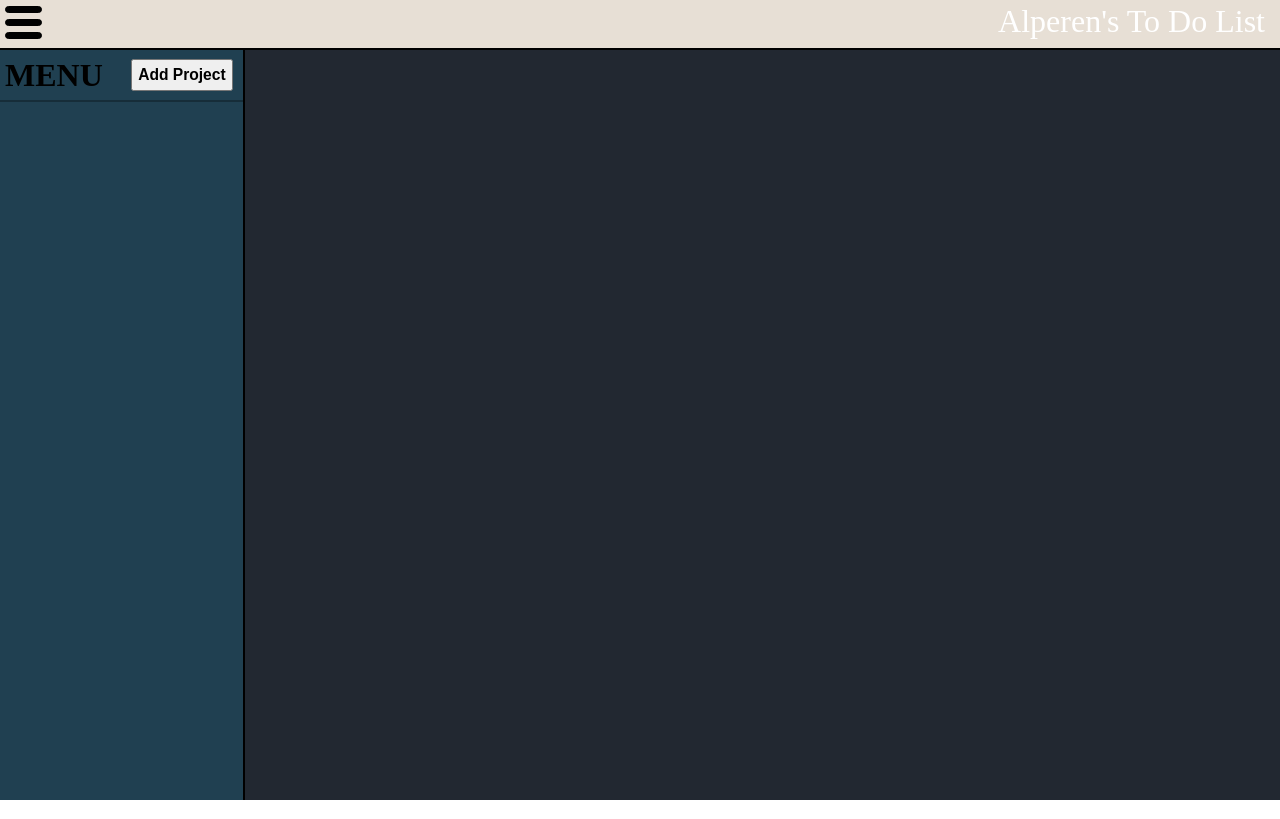
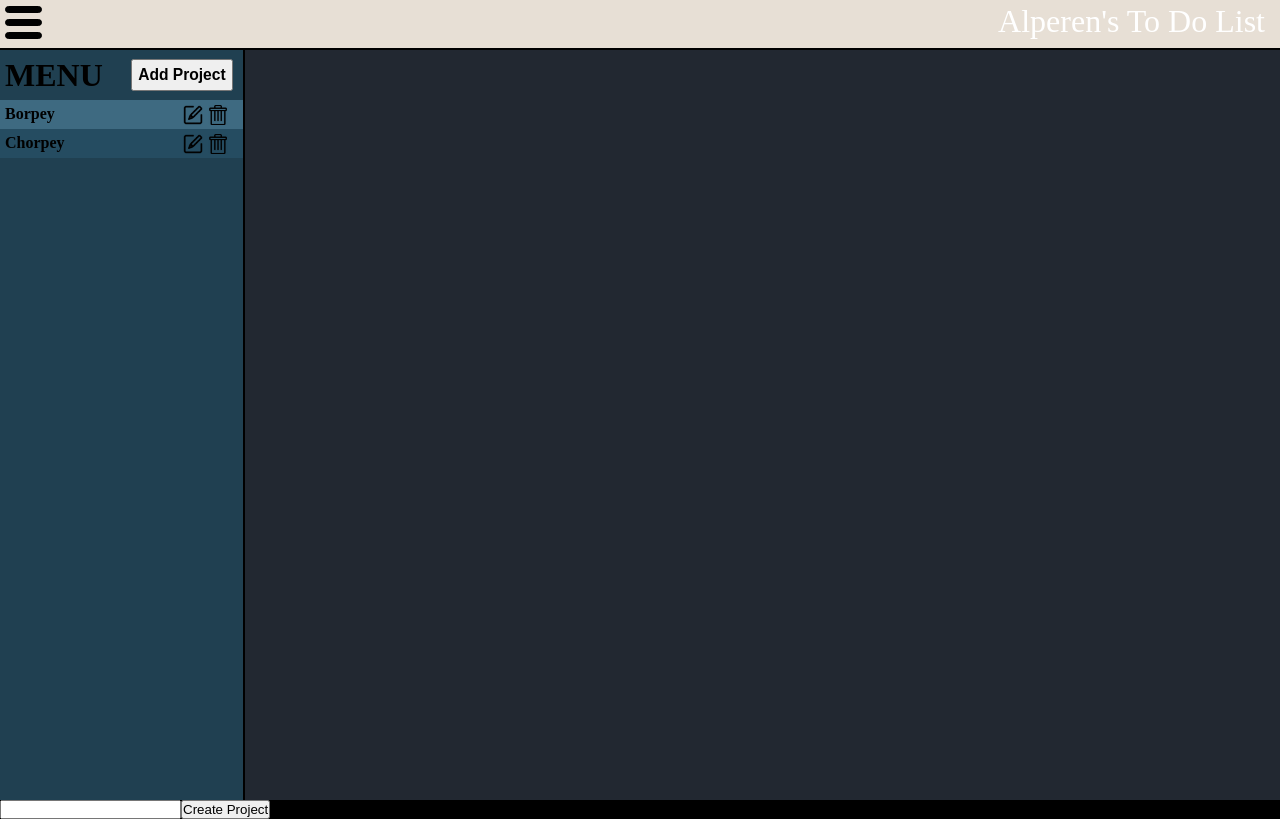
Before and after one commit to mucyildiz/todo-list, a website built with webpack: page dist/index.html in a window 1280 px wide. Both pictures are taken after a click on the button "Add Project". Built offline with nearby package versions, Linux system fonts and the light colour scheme.

Commit message:
added functionalit for adding projects in the menu

```diff
--- a/src/index.js
+++ b/src/index.js
@@ -1,3 +1,10 @@
-import { menuButtonFunctionality } from './menu';
+import { Menu } from './menu';
+import { Project, Task } from './objects';
 
-menuButtonFunctionality();
+const menu = Menu();
+menu.menuButtonFunctionality();
+let ourProject = new Project('Borpey');
+menu.addProjectToMenu(ourProject);
+let projectTwo = new Project('Chorpey');
+menu.addProjectToMenu(projectTwo);
+menu.addProject();
--- a/src/menu.js
+++ b/src/menu.js
@@ -1,6 +1,9 @@
 import { Project, Task } from './objects';
 
-export function menuButtonFunctionality(){
+
+const Menu = () => {
+
+    function menuButtonFunctionality(){
         let menuButton = document.getElementById('hamburger-menu');
         menuButton.addEventListener('click', function () {
             let menu = document.getElementById('menu')
@@ -12,3 +15,80 @@ export function menuButtonFunctionality(){
             }
         })
     }
+
+    function addProjectToMenu(addedProject){
+        let menuContent = document.getElementById('menu-content');
+
+        let projectDiv = document.createElement('div');
+        projectDiv.className = 'menu-project';
+
+        let projectOptions = document.createElement('div');
+        projectOptions.className = 'menu-project-options';
+
+        let projectTitle = document.createElement('h4');
+        projectTitle.className = 'menu-project-title';
+        projectTitle.innerHTML = addedProject.name;
+        projectDiv.appendChild(projectTitle);
+
+        let projectEdit = document.createElement('img');
+        projectEdit.className = 'menu-project-edit';
+        projectEdit.src = 'styling/images/edit.png';
+        projectOptions.appendChild(projectEdit);
+
+        let projectDelete = document.createElement('img');
+        projectDelete.className = 'menu-project-del';
+        projectDelete.src = 'styling/images/trash.png';
+        projectDelete.addEventListener('click', function(e){
+            e.target.parentNode.parentNode.parentNode.removeChild(e.target.parentNode.parentNode);
+        })
+        projectOptions.appendChild(projectDelete);
+
+        projectDiv.appendChild(projectOptions);
+        menuContent.appendChild(projectDiv);
+    }
+
+    function summonProjectForm(){
+        let container = document.querySelector('#container');
+
+        let projectFormContainer = document.createElement('div');
+        projectFormContainer.id = 'project-form-container';
+
+        let projectForm = document.createElement('form');
+        projectForm.id = 'project-form';
+        projectForm.onsubmit = function(){return false};
+
+        let projectName = document.createElement('input');
+        projectName.setAttribute('type', 'text');
+        projectName.setAttribute('name', 'project-name');
+        projectName.setAttribute('required', true);
+        projectForm.appendChild(projectName);
+
+        let submitProjectButton = document.createElement('input');
+        submitProjectButton.setAttribute('type', 'submit');
+        submitProjectButton.id = 'submit-project';
+        //submitProjectButton.setAttribute('name', 'submit-project');
+        submitProjectButton.value = 'Create Project';
+        submitProjectButton.addEventListener('click', function(){
+            let projectName = document.querySelector(`[name="project-name"]`).value;
+            let addedProject = new Project(projectName)
+            addProjectToMenu(addedProject);
+        })
+        projectForm.appendChild(submitProjectButton);
+
+        projectFormContainer.appendChild(projectForm);
+        container.appendChild(projectFormContainer);
+    }
+
+    function addProject(){
+        let addProjectButton = document.getElementById('add-project');
+        addProjectButton.addEventListener('click', summonProjectForm);
+    }
+
+
+
+
+    return {menuButtonFunctionality, addProjectToMenu, addProject};
+
+}
+
+export { Menu };
--- a/src/objects.js
+++ b/src/objects.js
@@ -1,8 +1,8 @@
 function Project(name){
-    this.displayedName = name;
+    this.name = name;
     this.taskArray = [];
     this.editName = function(newName){
-        this.displayedName = newName;
+        this.name = newName;
     }
     this.sortTasks = function(sortMethod){
         //TODO
```
Also changed, not shown: dist/index.html, dist/main.js, dist/styling/images/edit.png (added), dist/styling/images/trash.png (added), dist/styling/style.css. Lines whose indentation alone changed are shown as unchanged.
